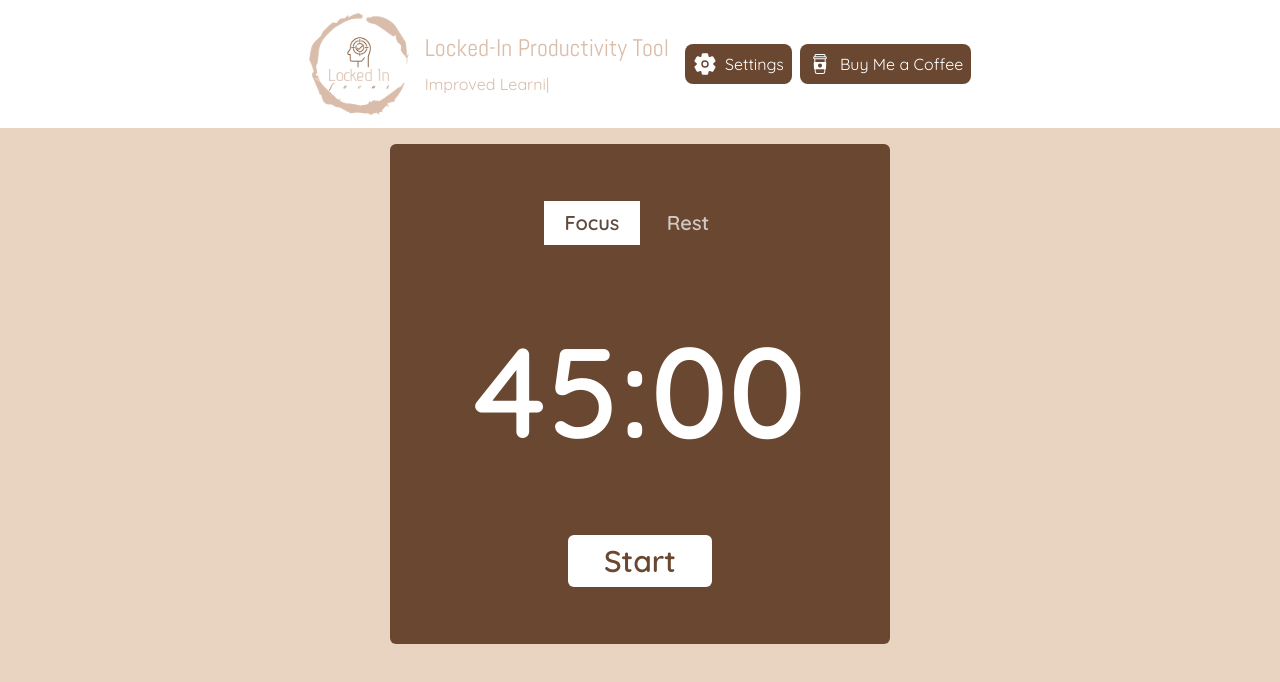
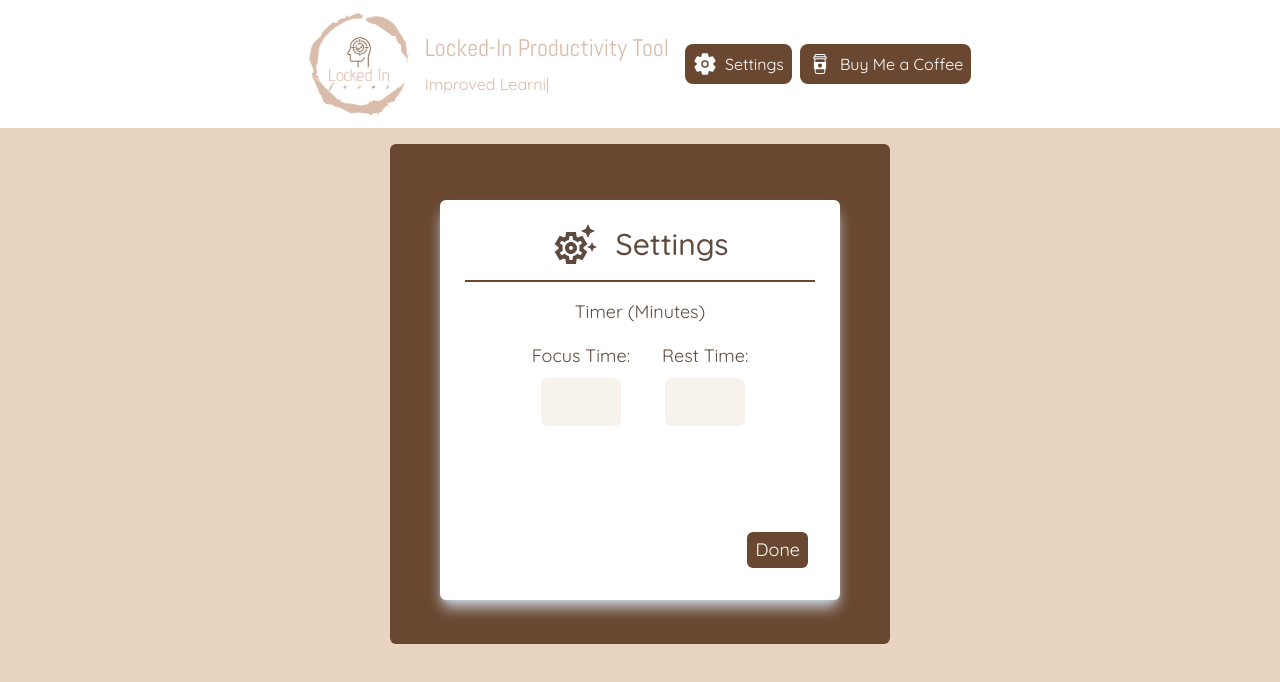
Before and after one commit to buheracoupe/locked-in-deepwork-tool, a React (Create React App) app: page / in a window 1280 px wide. Shown: the top 682 px of the page. Built offline with nearby package versions, Linux system fonts and the light colour scheme.

Commit message:
create settings menu and show/hide logic

```diff
--- a/src/App.js
+++ b/src/App.js
@@ -1,12 +1,26 @@
 import Header from "./components/Header";
 import ClockContainer from "./components/ClockContainer";
-import TypedDisplay from "./components/TypedDisplay";
+import SettingsModal from "./components/SettingsModal";
+import { useSelector, useDispatch } from "react-redux";
+import { toggleSettings } from "./Redux/slices/settingsSlice";
 
 
 
 function App() {
+  const dispatch = useDispatch();
+  const isSettingsShowing = useSelector((state) => state.settings.settingsShowing)
+
+  function handleClick(){
+    if(isSettingsShowing){
+      dispatch(toggleSettings("false"))
+    }
+  }
+
   return (
-    <div className="App font-quicksand w-full">
+    <div
+     onClick={handleClick}
+     className="App font-quicksand w-full">
+      <SettingsModal />
       <section className="h-lvh w-full bg-primaryLight">
       <Header />
       <main className=" bg-primaryLight w-full">
--- a/src/Redux/slices/settingsSlice.jsx
+++ b/src/Redux/slices/settingsSlice.jsx
@@ -6,9 +6,13 @@ const initialState = {
 
 const settingsSlice = createSlice({
     name: "settings",
+    initialState,
     reducers: {
     toggleSettings: (state, action) => {
-        state.settingsShowing = !state.settingsShowing;
+        state.settingsShowing = action.payload
     }
     },
 })
+
+export const { toggleSettings } = settingsSlice.actions;
+export default settingsSlice.reducer;
--- a/src/Redux/store.jsx
+++ b/src/Redux/store.jsx
@@ -1,8 +1,10 @@
 import { configureStore } from "@reduxjs/toolkit";
 import currentSplitReducer from "./slices/currentSplitSlice"
+import settingsReducer from "./slices/settingsSlice"
 
 export const store = configureStore({
     reducer: {
-        currentSplitSlice: currentSplitReducer
+        currentSplitSlice: currentSplitReducer,
+        settings: settingsReducer,
     }
 })
--- a/src/components/Header.jsx
+++ b/src/components/Header.jsx
@@ -3,7 +3,15 @@ import logo from "../Assets/Locked In logos and fonts/locked-in-high-resolution-
 import { CiCoffeeCup } from "react-icons/ci";
 import { IoSettings } from "react-icons/io5";
 import TypedDisplay from './TypedDisplay';
+import { useSelector, useDispatch } from 'react-redux';
+import { toggleSettings } from '../Redux/slices/settingsSlice';
+
+
+
 function Header() {
+  const isSettingsShowing = useSelector((state) => state.settings.settingsShowing);
+  const dispatch = useDispatch();
+
   return (
     <div className="container grid place-content-center min-w-full bg-white py-2">
     <div className="logo-container mx-auto w-full bg-white flex gap-4">
@@ -15,12 +23,13 @@ function Header() {
         </div>
 
         <div className="buttons flex gap-2">
-        <div className='bg-secondaryDark items-center text-white cursor-pointer hover:bg-primaryLight rounded-lg flex gap-2 justify-between p-2'>
-        <IoSettings className='text-white text-2xl' />
+        <div onClick={() => dispatch(toggleSettings("true"))}
+        className='bg-secondaryDark items-center text-white cursor-pointer hover:bg-primaryLight hover:text-black hover:font-semibold rounded-lg flex gap-2 justify-between p-2'>
+        <IoSettings className='text-2xl' />
           <p>Settings</p>
           </div>
-          <div className="coffee bg-secondaryDark cursor-pointer flex items-center hover:bg-primaryLight text-white rounded-lg gap-2 justify-between p-2">
-            <CiCoffeeCup className='text-white text-2xl' />
+          <div className="coffee bg-secondaryDark cursor-pointer flex items-center hover:bg-primaryLight hover:text-black hover:font-semibold text-white rounded-lg gap-2 justify-between p-2">
+            <CiCoffeeCup className=' text-2xl' />
             <p>Buy Me a Coffee</p>
           </div>
           </div>
--- /dev/null
+++ b/src/components/SettingsModal.jsx
@@ -0,0 +1,37 @@
+import React from 'react'
+import { MdOutlineSettingsSuggest } from "react-icons/md";
+import { useSelector } from 'react-redux';
+function SettingsModal() {
+const isSettingsShowing = useSelector((state) => state.settings.settingsShowing)
+
+
+  return (
+    <form  onClick={event => event.stopPropagation()}
+    className='relative'>
+    <div className=" bg-white shadow-slate-300  shadow-lg text-primaryDark rounded-md p-2 h-[400px] w-[400px] fixed z-10 top-1/2 left-1/2 transform -translate-x-1/2 -translate-y-1/2 ">
+        <div className='flex text-3xl mb-4 gap-4 border-b-2 mx-auto border-secondaryDark justify-center py-3 w-[350px] items-center '>
+            <MdOutlineSettingsSuggest className="text-5xl" />
+            <h1 className='font-medium'>Settings</h1>
+        </div>
+        <div className=' flex flex-col text-lg gap-4 items-center'>
+            <p>Timer (Minutes)</p>
+            <div className="inputs flex gap-8">
+                <div className='flex flex-col items-center gap-2'>
+                <label htmlFor="focus-time">Focus Time:</label>
+                <input min={0} id='focus-time' className='bg-[#e8d4c14f] w-20 text-center h-12 rounded-md' type="number" />
+                </div>
+               <div className='flex flex-col items-center gap-2'>
+               <label htmlFor="rest-time">Rest Time:</label>
+                <input min={0} id='rest-time' className='bg-[#e8d4c14f] w-20 text-center h-12 rounded-md' type="number" />
+               </div>
+
+            </div>
+        </div>
+        <button onClick={(event) => event.preventDefault()}
+        className='bg-secondaryDark px-2 py-1 text-lg absolute bottom-8 right-8  hover:bg-primaryLight hover:text-black text-white rounded-md'>Done</button>
+    </div>
+    </form>
+  )
+}
+
+export default SettingsModal
--- a/src/index.css
+++ b/src/index.css
@@ -11,3 +11,6 @@
   margin: 0;
   padding: 0;
 }
+hello{
+    color: #e8d4c14f
+}
```
